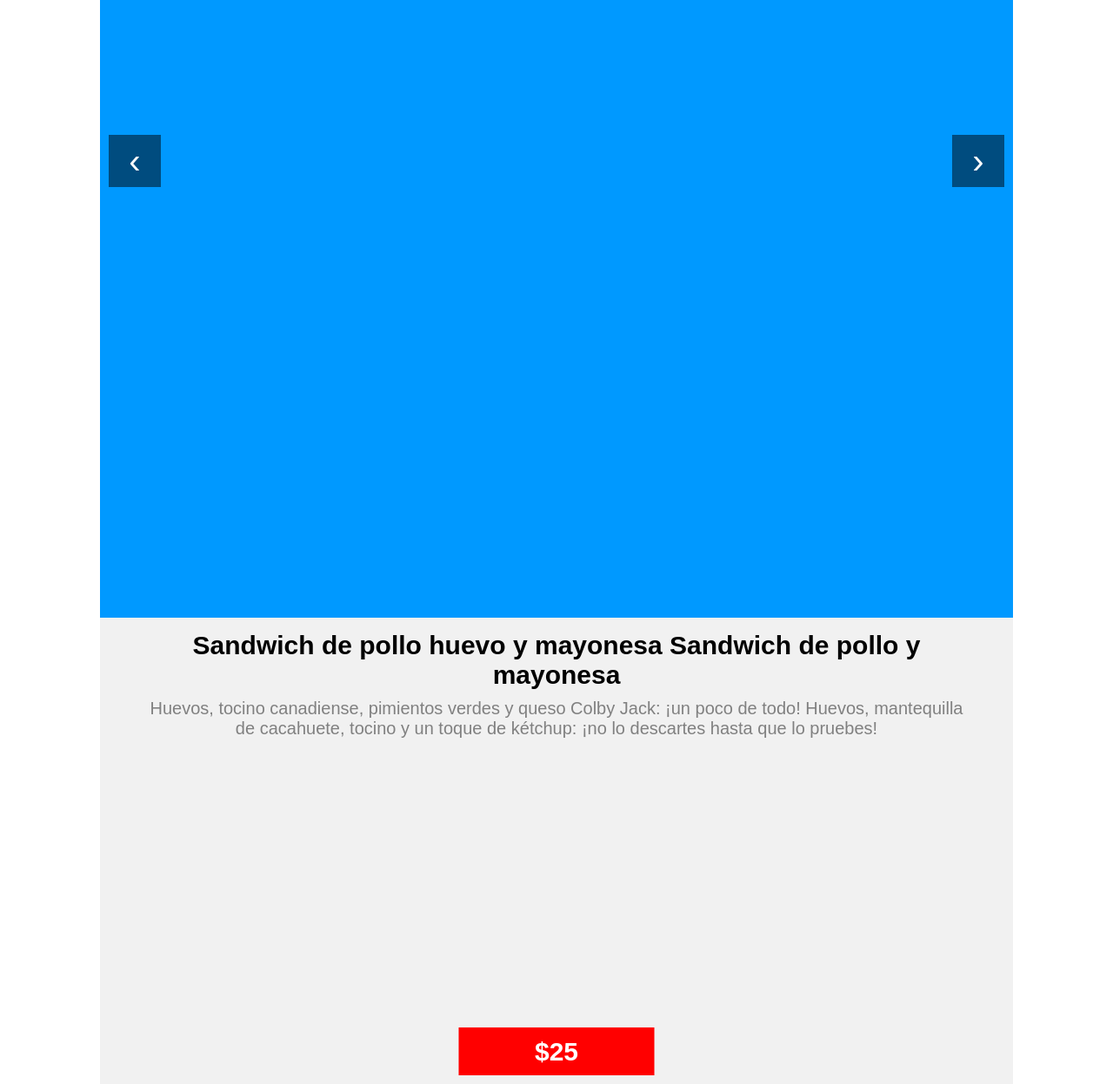
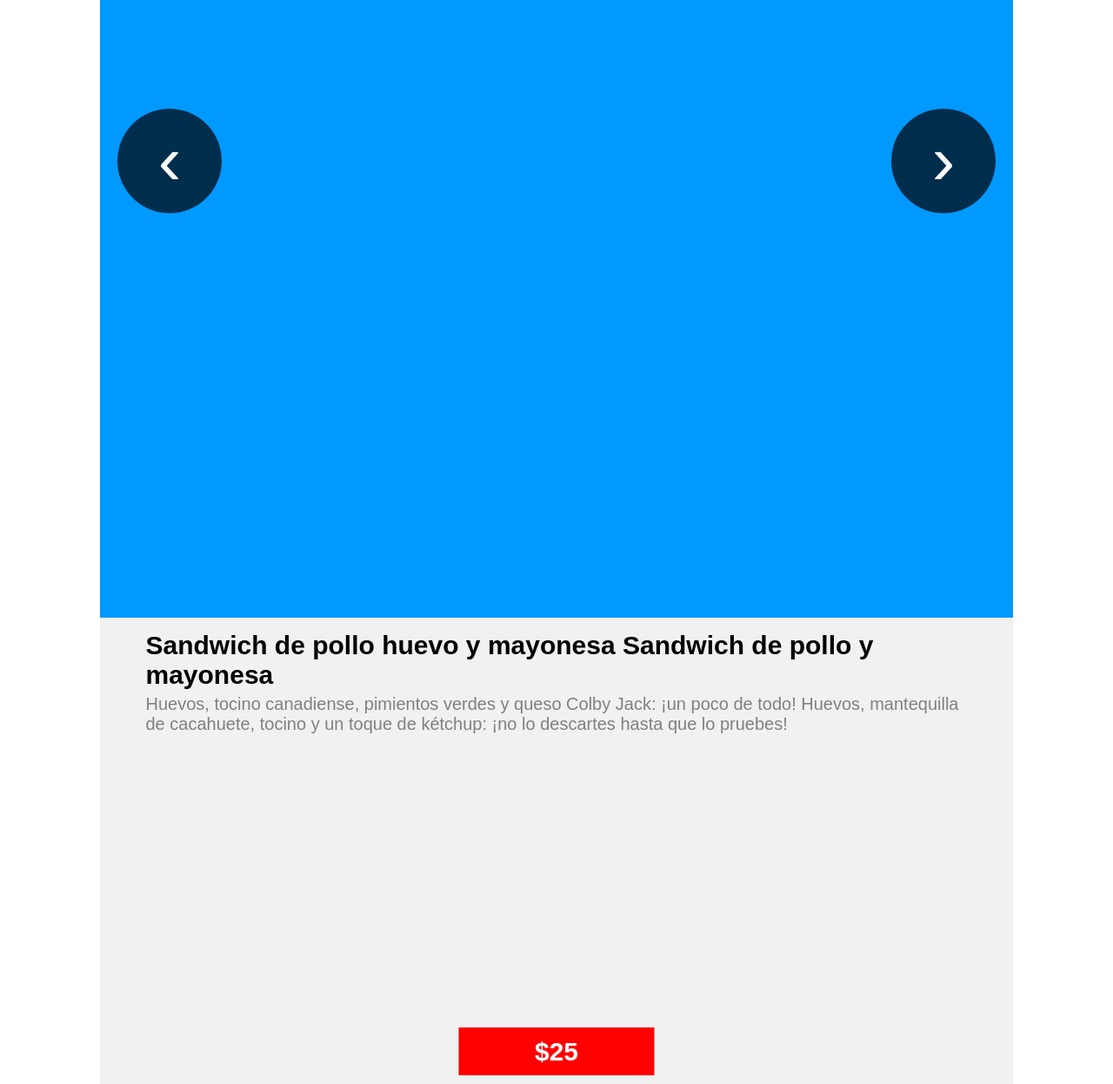
Before and after one commit to capellanproductions/web, a plain HTML site: page tienda/productosa/p1/producto.html in a window 1280 px wide. Shown: the part 340-1586 px from the top of the page at 87% size. Drawn offline with Linux system fonts and the light colour scheme.

Commit message:
Add files via upload

```diff
--- a/tienda/productosa/p1/producto.html
+++ b/tienda/productosa/p1/producto.html
@@ -43,34 +43,43 @@
             position: absolute;
             top: 50%;
             transform: translateY(-50%);
-            background: rgba(0, 0, 0, 0.5);
+            background: rgba(0, 0, 0, 0.7);
             color: white;
-            font-size: 40px;
-            width: 60px;
-            height: 60px;
+            font-size: 80px; /* Tamaño del icono más grande */
+            width: 120px; /* Doble del tamaño */
+            height: 120px;
             display: flex;
             justify-content: center;
             align-items: center;
+            border-radius: 50%; /* Hacerlo completamente redondo */
             cursor: pointer;
             user-select: none;
         }
-        .izquierda { left: 10px; }
-        .derecha { right: 10px; }
+        .izquierda {
+            left: 20px;
+        }
+        .derecha {
+            right: 20px;
+        }
         .info {
             width: 90%;
             padding: 15px;
             cursor: pointer;
-            text-align: center;
+            flex-grow: 1;
+            text-align: left; /* Asegura que todo el texto esté alineado a la izquierda */
         }
         .titulo {
             font-size: 30px;
             color: black;
             font-weight: bold;
-            margin-bottom: 10px;
+            margin-bottom: 5px;
+            text-align: left; /* Alineación a la izquierda */
         }
         .descripcion {
             font-size: 20px;
             color: gray;
+            text-align: left; /* Alineación a la izquierda */
+            position: relative;
             width: 100%;
         }
         .boton {
@@ -93,6 +102,7 @@
 </head>
 <body>
     <div class="contenedor">
+        <!-- Slider con imágenes -->
         <div class="slider">
             <img src="1.png" class="imagen" style="transform: translateX(0%);" onclick="cambiarImagen(1)">
             <img src="2.png" class="imagen" style="transform: translateX(100%);" onclick="cambiarImagen(1)">
@@ -100,32 +110,39 @@
             <div class="flecha izquierda" onclick="cambiarImagen(-1)">‹</div>
             <div class="flecha derecha" onclick="cambiarImagen(1)">›</div>
         </div>
+
         <div class="info" onclick="window.top.location.href='producto.html'">
             <div class="titulo" id="titulo"></div>
             <div class="descripcion" id="descripcion"></div>
         </div>
         <div class="boton" id="precio" onclick="window.top.location.href='producto.html'"></div>
     </div>
+
     <script>
         let index = 0;
         const imagenes = document.querySelectorAll(".imagen");
 
+        // Función para cambiar la imagen
         function cambiarImagen(direccion) {
             index += direccion;
+
             if (index < 0) {
                 index = imagenes.length - 1;
             } else if (index >= imagenes.length) {
                 index = 0;
             }
+
             imagenes.forEach((img, i) => {
                 img.style.transform = `translateX(${(i - index) * 100}%)`;
             });
         }
 
+        // Cargar archivos
         function cargarArchivo(id, archivo) {
             fetch(archivo)
                 .then(response => response.text())
                 .then(data => {
+                    console.log(`Contenido de ${archivo}:`, data);
                     document.getElementById(id).textContent = data;
                 })
                 .catch(error => console.error('Error al cargar el archivo:', error));
```
